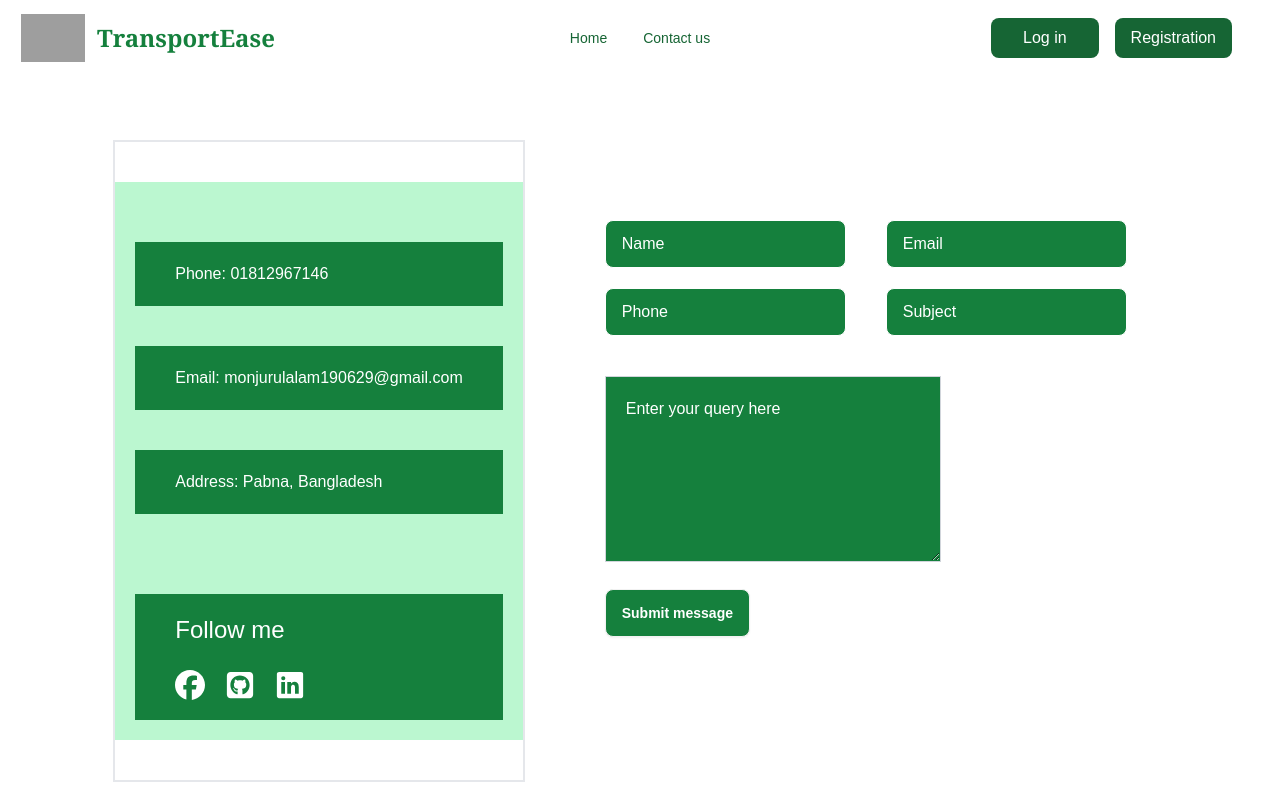
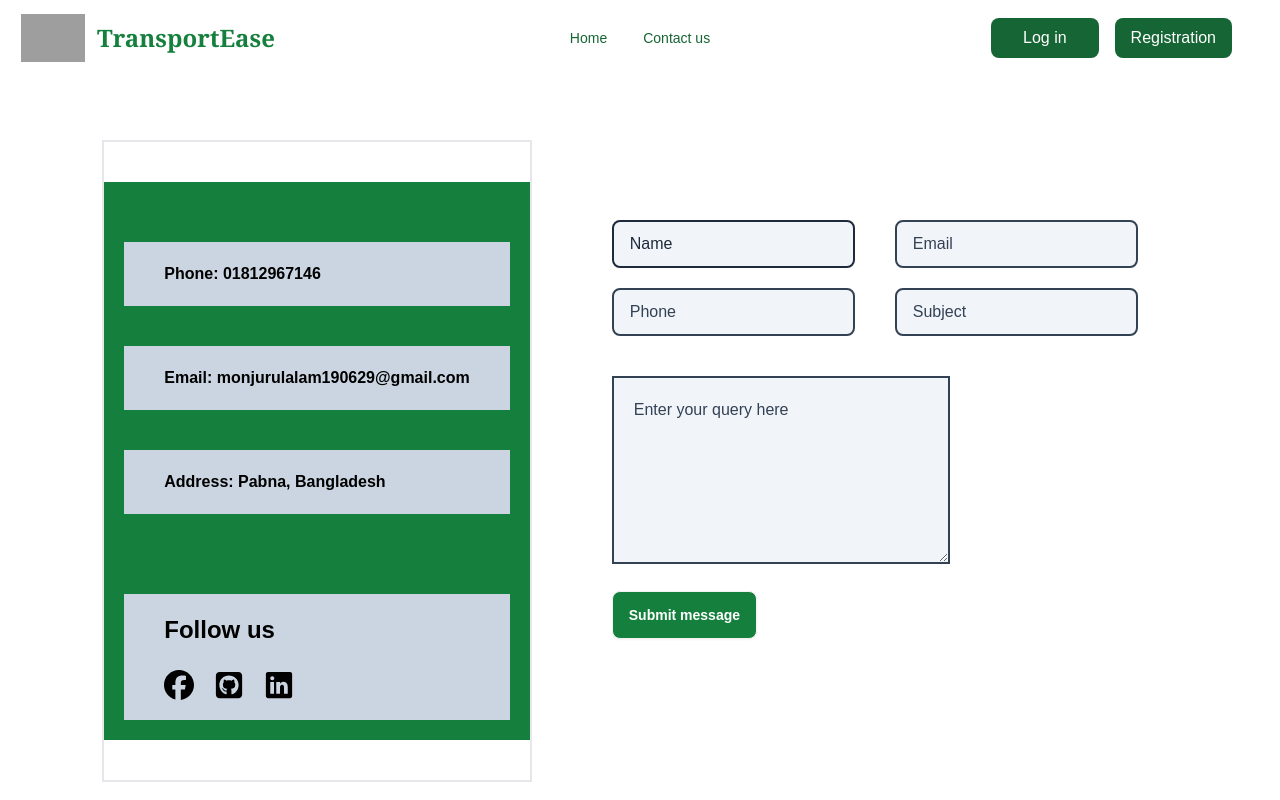
Before and after one commit to Monjurul-190629/Bus_Transport_Web, a Next.js app in the folder transport-app/: page /Contact in a window 1280 px wide. Shown: the top 800 px of the page. Built offline with nearby package versions, Linux system fonts and the light colour scheme; no server answers; grey boxes are pictures that could not be loaded.

Commit message:
contact us design error is solved

```diff
--- a/transport-app/src/app/Contact/page.jsx
+++ b/transport-app/src/app/Contact/page.jsx
@@ -44,31 +44,31 @@ const Contact = () => {
     };
 
     return (
-        <div className=" py-16 text-white flex lg:flex-row flex-col gap-10 justify-center">
-            <div className="py-10 border-2 border-green">
-                <div className="bg-green-200 p-5">
-                    <div className="border-1 py-5 px-10 bg-green-700 border-green-300 mt-10 hover:bg-green-700">
+        <div className=" py-16 text-black flex lg:flex-row flex-col gap-10 justify-center">
+            <div className="py-10 border-2 font-semibold border-green">
+                <div className="bg-green-700 p-5">
+                    <div className="border-1 py-5 px-10 bg-slate-300 border-green-300 mt-10 hover:bg-slate-300">
                         <p>Phone: 01812967146</p>
                     </div>
-                    <div className="border-1 py-5 px-10 bg-green-700 border-green-300 mt-10 hover:bg-green-700">
+                    <div className="border-1 py-5 px-10 bg-slate-300 border-green-300 mt-10 hover:bg-slate-300">
                         <p>Email: monjurulalam190629@gmail.com</p>
                     </div>
-                    <div className="border-1 py-5 px-10 bg-green-700 border-green-300 mt-10 hover:bg-green-700">
+                    <div className="border-1 py-5 px-10 bg-slate-300 border-green-300 mt-10 hover:bg-slate-300">
                         <p>Address: Pabna, Bangladesh</p>
                     </div>
                 </div>
-                <div className="bg-green-200 p-5">
-                    <div className="border-1 py-5 px-10 bg-green-700 border-slate-300 mt-10 hover:bg-green-700">
-                        <p className="bold text-2xl">Follow me</p><br />
+                <div className="bg-green-700 p-5">
+                    <div className="border-1 py-5 px-10 bg-slate-300 border-slate-300 mt-10 ">
+                        <p className="bold text-2xl">Follow us</p><br />
                         <div className="flex gap-5">
                             <a href="https://www.facebook.com/Monjurul0629/" target="_blank" rel="noopener noreferrer">
-                                <FaFacebook className="text-3xl hover:text-blue-200" />
+                                <FaFacebook className="text-3xl hover:text-blue-700" />
                             </a>
                             <a href="https://github.com/Monjurul-190629/" target="_blank" rel="noopener noreferrer">
-                                <FaSquareGithub className="text-3xl hover:text-blue-200" />
+                                <FaSquareGithub className="text-3xl hover:text-blue-700" />
                             </a>
                             <a href="https://www.linkedin.com" target="_blank" rel="noopener noreferrer">
-                                <IoLogoLinkedin className="text-3xl hover:text-blue-200" />
+                                <IoLogoLinkedin className="text-3xl hover:text-blue-700" />
                             </a>
                         </div>
                     </div>
@@ -81,27 +81,27 @@ const Contact = () => {
                             type="text"
                             name="from_name"
                             placeholder="Name"
-                            className="input input-bordered w-full max-w-xs placeholder-white bg-green-700  border-1 border-white "
+                            className="input input-bordered w-full max-w-xs text-black placeholder-slate-800 bg-slate-100 border-2   border-slate-800 "
                             required
                         />
                         <input
                             type="email"
                             name="from_email"
                             placeholder="Email"
-                            className="input input-bordered w-full max-w-xs placeholder-white bg-green-700  border-1 border-white "
+                            className="input input-bordered w-full max-w-xs text-black placeholder-slate-700 bg-slate-100 border-2   border-slate-700 "
                             required
                         />
                         <input
                             type="text"
                             name="from_phone"
                             placeholder="Phone"
-                            className="input input-bordered w-full max-w-xs placeholder-white bg-green-700  border-1 border-white "
+                            className="input input-bordered w-full max-w-xs text-black placeholder-slate-700 bg-slate-100 border-2  border-slate-700 "
                         />
                         <input
                             type="text"
                             name="subject"
                             placeholder="Subject"
-                            className="input input-bordered w-full max-w-xs placeholder-white bg-green-700  border-1 border-white "
+                            className="input input-bordered w-full max-w-xs text-black placeholder-slate-700 bg-slate-100 border-2  border-slate-700 "
                         />
                     </div>
                     <div>
@@ -110,7 +110,7 @@ const Contact = () => {
                             placeholder="Enter your query here"
                             rows="6"
                             cols="30"
-                            className="border border-gray-300 p-5 placeholder-white bg-green-700  mt-10"
+                            className=" border-slate-700 p-5 text-black placeholder-slate-700 bg-slate-100 border-2  mt-10"
                             required
                         />
                     </div>
```
